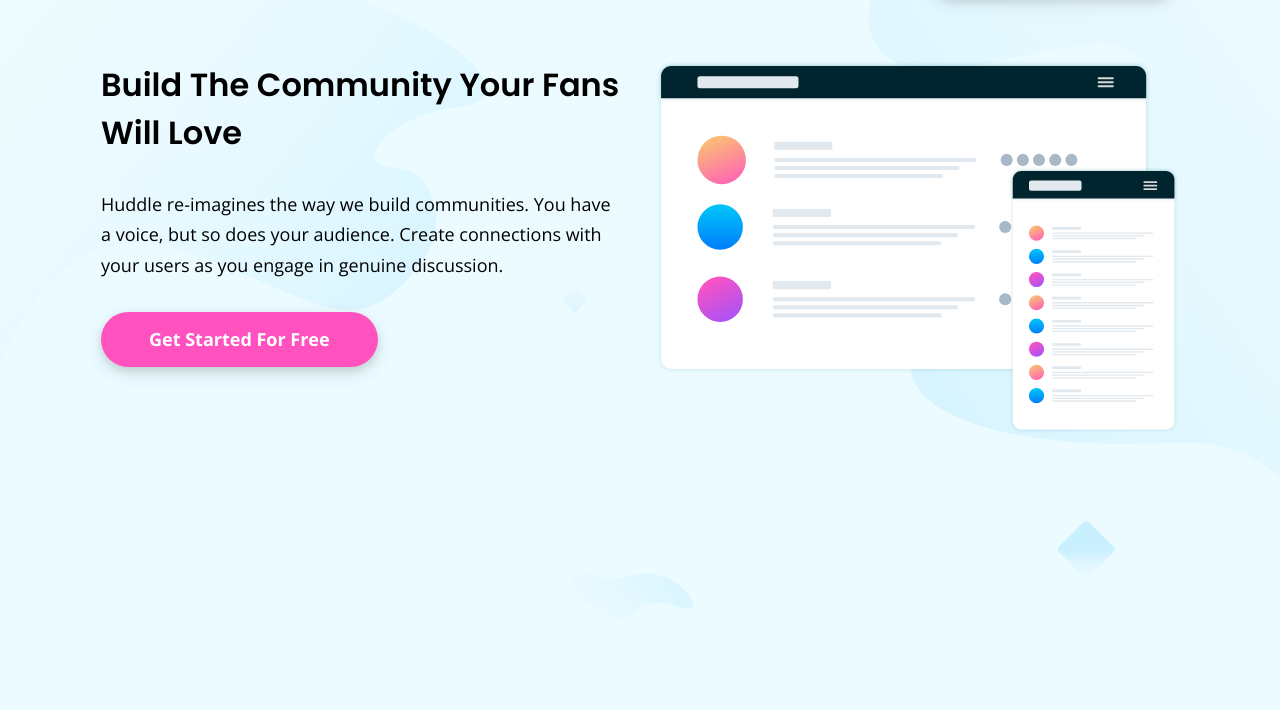
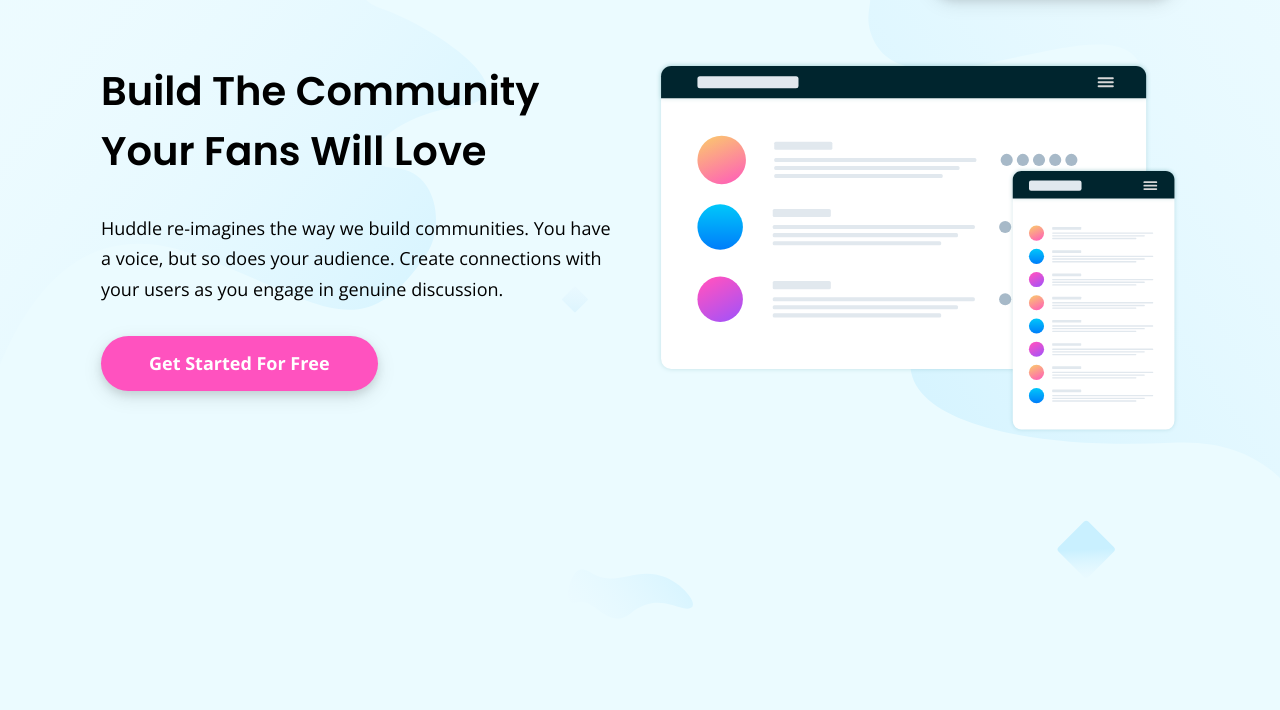
Before and after one commit to Mitko90/Huddle-Landing-Page-With-Alternating-Feature-Blocks, a plain HTML site: page index.html in a window 1280 px wide. Shown: the part 90-800 px from the top of the page. Drawn offline with nearby package versions, Linux system fonts and the light colour scheme.

Commit message:
Update style.css

```diff
--- a/style.css
+++ b/style.css
@@ -276,10 +276,6 @@ footer{
 
 
 @media(min-width: 600px){
-
-}
-
-@media(min-width: 600px){
   body{
     text-align: left;
   }
@@ -296,6 +292,11 @@ footer{
 
   .hero-section{
     grid-template-columns: 1fr 1fr;
+    place-content: center;
+  }
+
+  h1{
+    font-size: 2.5rem;
   }
 
   .block-img-on-the-right{
```
